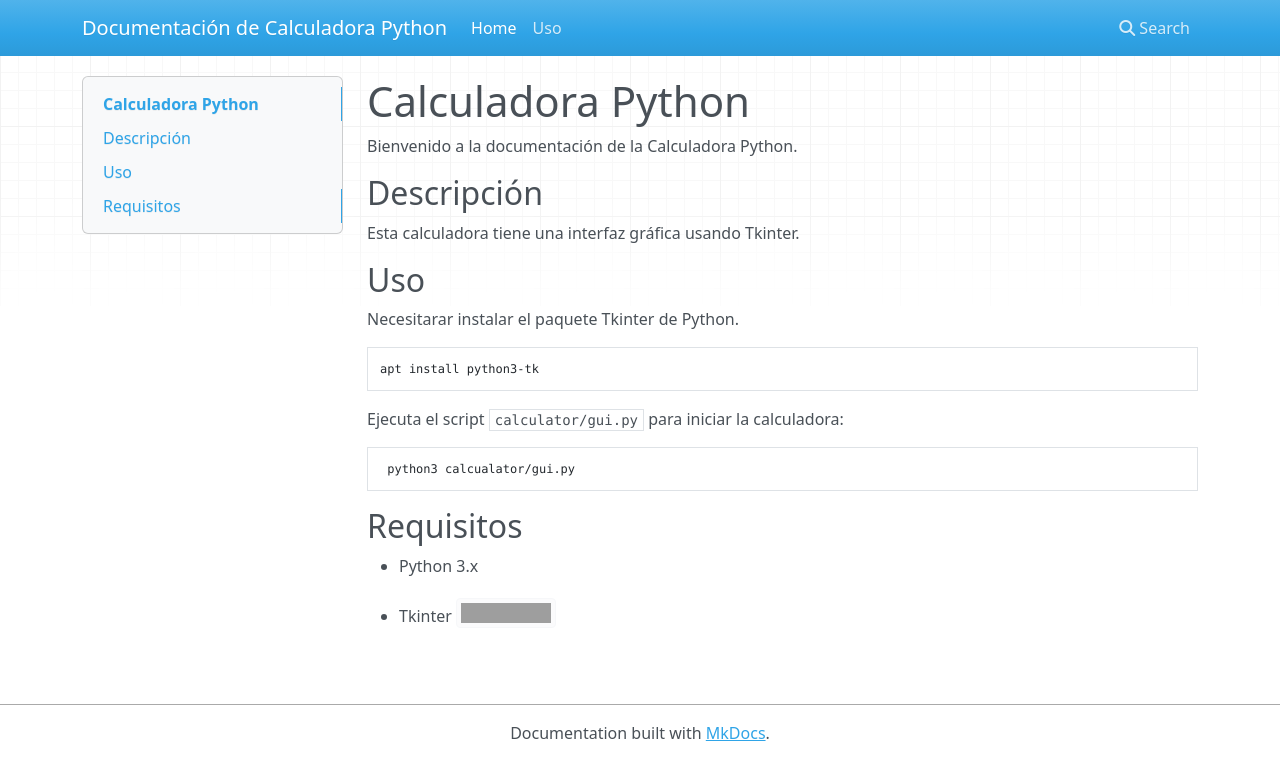
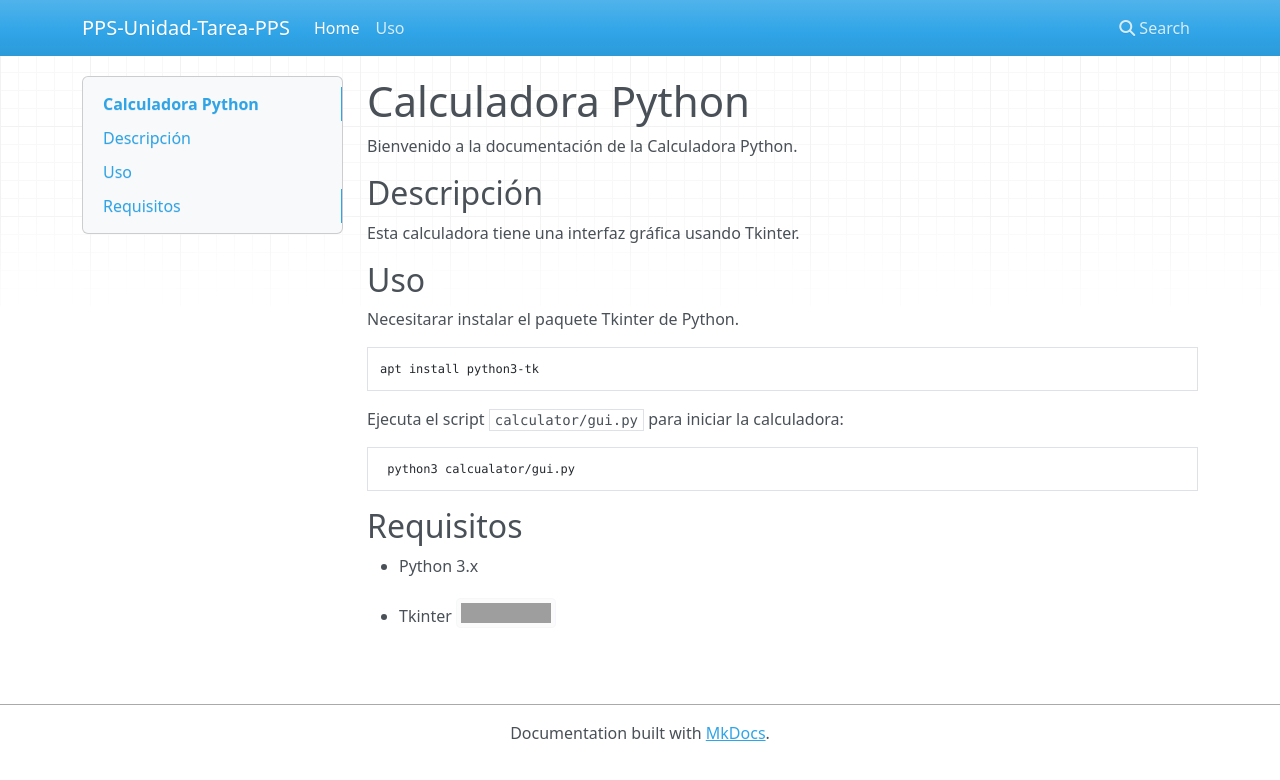
Before and after one commit to Miguel-Angel-FS/PPS-Unidad0-Tarea-Miguel_Angel_Fernandez_Sanchez, an MkDocs documentation site: the page built from docs/index.md, in a window 1280 px wide. Shown: the top 780 px of the page. Built offline with MkDocs 1.6.1, drawn with Linux system fonts in a browser that asks for light colours; nearby versions of some CDN libraries; grey boxes are pictures that could not be loaded.

Commit message:
Update mkdocs.yml

```diff
--- a/mkdocs.yml
+++ b/mkdocs.yml
@@ -3,7 +3,7 @@
 # -------------------------------------------------------------
 # CONFIGURACIÓN GENERAL DEL SITIO
 # -------------------------------------------------------------
-site_name: Documentación de Calculadora Python # Define el título que aparecerá en la barra de navegación y en la etiqueta <title> del navegador.
+site_name: PPS-Unidad-Tarea-PPS # Define el título que aparecerá en la barra de navegación y en la etiqueta <title> del navegador.
 
 # -------------------------------------------------------------
 # ESTRUCTURA DE NAVEGACIÓN (MENÚ)
```
